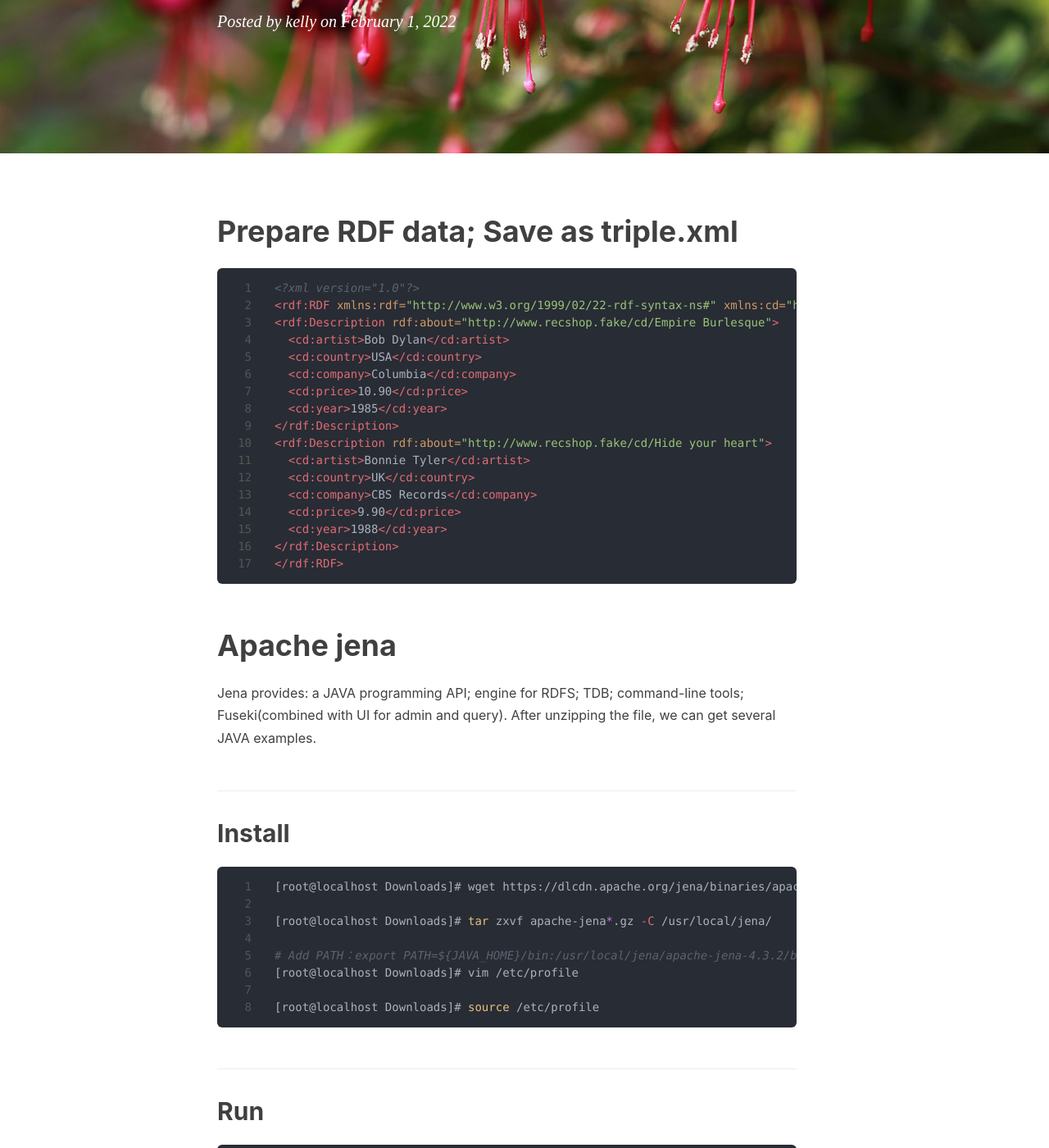
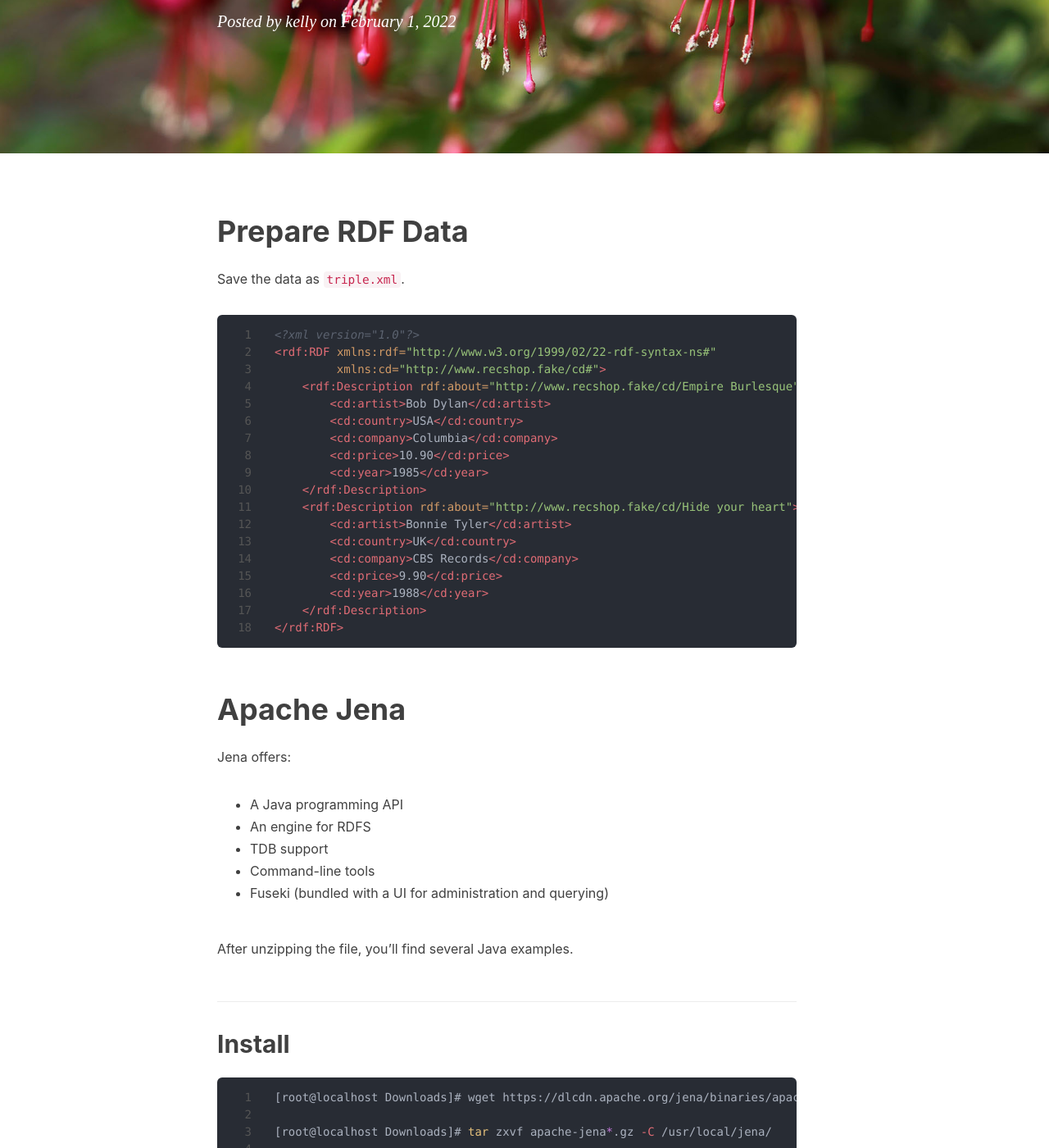
Before and after one commit to kellyxu-com/blog, a Jekyll site: the page built from _posts/2022-01-22-apache-jena.markdown, in a window 1280 px wide and 1400 px high, scrolled down 512 px. Shown: the whole window at 82% size. Built offline with Jekyll 4.4.1, drawn with Linux system fonts in a browser that asks for light colours; nearby versions of some CDN libraries; comment, search, counter and statistics services are not loaded; some of the changed text lies outside the part shown.

Commit message:
Fix Markdown Syntax

````diff
--- a/_posts/2014-11-15-the-kite-runner.markdown
+++ b/_posts/2014-11-15-the-kite-runner.markdown
@@ -3,7 +3,7 @@ layout:     post
 title:      "读后感：《追风筝的人》"
 subtitle:   ""
 date:       2014-11-15 1:33:33
-author:     "Kelly"
+author:     "kelly"
 header-img: "img/IMG_6734.jpeg"
 catalog: true
 tags:
--- a/_posts/2022-01-22-apache-jena.markdown
+++ b/_posts/2022-01-22-apache-jena.markdown
@@ -11,29 +11,40 @@ excerpt_separator: <!--more-->
 
 <!--more-->
 
-# Prepare RDF data; Save as triple.xml
+# Prepare RDF Data
+Save the data as `triple.xml`.
+
 ```xml
 <?xml version="1.0"?>
-<rdf:RDF xmlns:rdf="http://www.w3.org/1999/02/22-rdf-syntax-ns#" xmlns:cd="http://www.recshop.fake/cd#">
-<rdf:Description rdf:about="http://www.recshop.fake/cd/Empire Burlesque">
-  <cd:artist>Bob Dylan</cd:artist>
-  <cd:country>USA</cd:country>
-  <cd:company>Columbia</cd:company>
-  <cd:price>10.90</cd:price>
-  <cd:year>1985</cd:year>
-</rdf:Description>
-<rdf:Description rdf:about="http://www.recshop.fake/cd/Hide your heart">
-  <cd:artist>Bonnie Tyler</cd:artist>
-  <cd:country>UK</cd:country>
-  <cd:company>CBS Records</cd:company>
-  <cd:price>9.90</cd:price>
-  <cd:year>1988</cd:year>
-</rdf:Description>
+<rdf:RDF xmlns:rdf="http://www.w3.org/1999/02/22-rdf-syntax-ns#"
+         xmlns:cd="http://www.recshop.fake/cd#">
+    <rdf:Description rdf:about="http://www.recshop.fake/cd/Empire Burlesque">
+        <cd:artist>Bob Dylan</cd:artist>
+        <cd:country>USA</cd:country>
+        <cd:company>Columbia</cd:company>
+        <cd:price>10.90</cd:price>
+        <cd:year>1985</cd:year>
+    </rdf:Description>
+    <rdf:Description rdf:about="http://www.recshop.fake/cd/Hide your heart">
+        <cd:artist>Bonnie Tyler</cd:artist>
+        <cd:country>UK</cd:country>
+        <cd:company>CBS Records</cd:company>
+        <cd:price>9.90</cd:price>
+        <cd:year>1988</cd:year>
+    </rdf:Description>
 </rdf:RDF>
 ```
 
-# Apache jena
-Jena provides: a JAVA programming API; engine for RDFS; TDB; command-line tools; Fuseki(combined with UI for admin and query). After unzipping the file, we can get several JAVA examples.
+# Apache Jena
+
+Jena offers:
+- A Java programming API
+- An engine for RDFS
+- TDB support
+- Command-line tools
+- Fuseki (bundled with a UI for administration and querying)
+
+After unzipping the file, you'll find several Java examples.
 
 ## Install
 ```bash
````
Also changed, not shown: other parts of _posts/2022-01-22-apache-jena.markdown (+1 -1 lines), _posts/2021-07-22-how-to-create-and-execute-a-stored-procedure.markdown (renamed from _posts/21-07-22-how-to-create-and-execute-a-stored-procedure.markdown).
